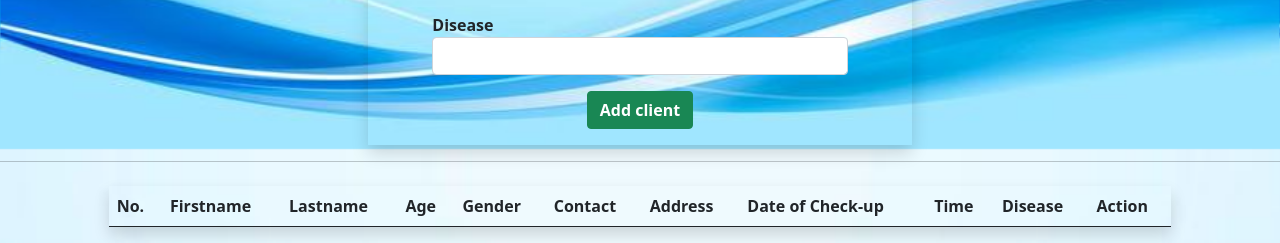
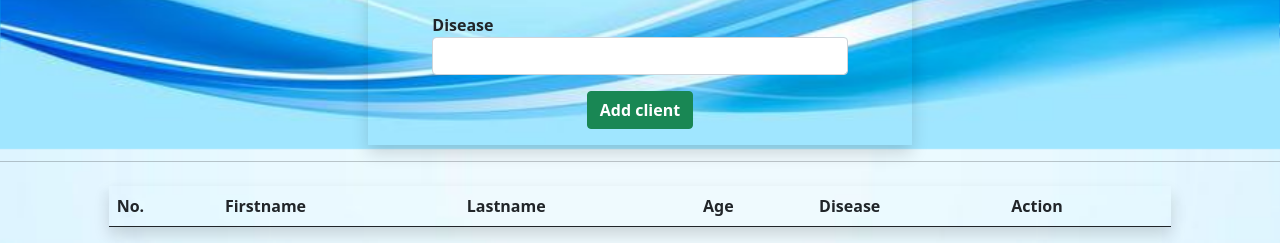
Before and after one commit to RheaServidad/hms, a PHP site: page / in a window 1280 px wide. Shown: the part 651-894 px from the top of the page. Run offline with PHP 8.4, Linux system fonts and the light colour scheme; a user stored in the database is signed in; data comes from the database, SQL or seed files in the repository; lists and menus that the app fills with data are empty.

Commit message:
Update index.php

```diff
--- a/index.php
+++ b/index.php
@@ -14,7 +14,7 @@ if (!isset($_SESSION['logged_in'])) {
     }
 </style>
 <?php
-if(isset($_GET['view'])){ ?>
+if (isset($_GET['view'])) { ?>
     <style>
         body {
             background-image: url("img/kh.jpg");
@@ -24,7 +24,7 @@ if(isset($_GET['view'])){ ?>
         }
     </style>
     <?php
-}else{ ?>
+} else { ?>
 
     <div class="row justify-content-center">
         <div class="col-md-5 shadow mt-5 p-3">
@@ -45,17 +45,21 @@ if(isset($_GET['view'])){ ?>
                 $selectData->execute([$id]);
 
                 foreach ($selectData as $data) { ?>
-                <center><h3>Clients Information</h3></center>
+                    <center>
+                        <h3>Clients Information</h3>
+                    </center>
                     <form action="process.php" method="post">
                         <div class="d-flex mt-3">
                             <input type="hidden" name="user_id" value="<?= $data['id'] ?>">
                             <div class="mt-1 ms-5 me-5">
                                 <label for="fname"><b>Firstname</b></label>
-                                <input type="text" class="form-control " id="fname" name="firstname" required value="<?= $data['fname'] ?>">
+                                <input type="text" class="form-control " id="fname" name="firstname" required
+                                    value="<?= $data['fname'] ?>">
                             </div>
                             <div class="mt-1 ms-5 me-5">
                                 <label for="lname "><b>Lastname</b></label>
-                                <input type="text" class="form-control" id="lname" name="lastname" required value="<?= $data['lname'] ?>">
+                                <input type="text" class="form-control" id="lname" name="lastname" required
+                                    value="<?= $data['lname'] ?>">
                             </div>
                         </div>
                         <div class="ms-5 me-5">
@@ -64,15 +68,18 @@ if(isset($_GET['view'])){ ?>
                         </div>
                         <div class="ms-5 me-5">
                             <label for="gender"><b>Gender</b></label>
-                            <input type="text" class="form-control" id="gender" name="gender" required value="<?= $data['gender'] ?>">
+                            <input type="text" class="form-control" id="gender" name="gender" required
+                                value="<?= $data['gender'] ?>">
                         </div>
                         <div class="ms-5 me-5">
                             <label for="contact"><b>Contact</b></label>
-                            <input type="text" class="form-control" id="contact" name="contact" required value="<?= $data['contact'] ?>">
+                            <input type="text" class="form-control" id="contact" name="contact" required
+                                value="<?= $data['contact'] ?>">
                         </div>
                         <div class="ms-5 me-5">
                             <label for="address"><b>Address</b></label>
-                            <input type="text" class="form-control" id="address" name="address" required value="<?= $data['address'] ?>">
+                            <input type="text" class="form-control" id="address" name="address" required
+                                value="<?= $data['address'] ?>">
                         </div>
                         <div class="ms-5 me-5">
                             <label for="Date"><b>Date of Check-up</b></label>
@@ -85,7 +92,8 @@ if(isset($_GET['view'])){ ?>
                         </div>
                         <div class="ms-5 me-5 mb-3">
                             <label for="reason"><b>Disease</b></label>
-                            <input type="text" id="reason" name="reason" class="form-control" required value="<?= $data['reason'] ?>">
+                            <input type="text" id="reason" name="reason" class="form-control" required
+                                value="<?= $data['reason'] ?>">
                         </div>
                         <div>
                             <center>
@@ -97,7 +105,9 @@ if(isset($_GET['view'])){ ?>
 
                 <?php }
             } else { ?>
-             <center><h3>Clients Information</h3></center>
+                <center>
+                    <h3>Clients Information</h3>
+                </center>
                 <form action="process.php" method="post">
                     <div class="d-flex mt-3">
                         <input type="hidden" name="user_id" value="<?= $_SESSION['u_id'] ?>">
@@ -154,22 +164,19 @@ if(isset($_GET['view'])){ ?>
 
 <?php } ?>
 
-<!--display -->
+
+
+<!--display-->
 <hr>
 <div class="row mt-4 justify-content-center">
     <div class="col-sm-10">
-        <div class="table">
+        <div class="table" id="appointmentTable">
             <table class="table shadow p-2">
                 <thead>
                     <th>No.</th>
                     <th>Firstname</th>
                     <th>Lastname</th>
                     <th>Age</th>
-                    <th>Gender</th>
-                    <th>Contact</th>
-                    <th>Address</th>
-                    <th>Date of Check-up</th>
-                    <th>Time</th>
                     <th>Disease</th>
                     <th>Action</th>
                 </thead>
@@ -180,7 +187,6 @@ if(isset($_GET['view'])){ ?>
                     $select = $conn->prepare("SELECT * FROM appointment WHERE user_id = ?");
                     $select->execute([$userID]);
                     foreach ($select as $value) { ?>
-
                         <tr>
                             <td>
                                 <?= $cnt++ ?>
@@ -195,35 +201,21 @@ if(isset($_GET['view'])){ ?>
                                 <?= $value['age'] ?>
                             </td>
                             <td>
-                                <?= $value['gender'] ?>
+                                <?= $value['reason'] ?>
                             </td>
                             <td>
-                                <?= $value['contact'] ?>
-                            </td>
-                            <td>
-                                <?= $value['address'] ?>
-                            </td>
-                            <td>
-                                <?= $value['date'] ?>
-                            </td>
-                            <td>
-                                <?= $value['time'] ?>
-                            </td>
-                            <td>
-                                <?= $value['reason'] ?>
-                            </td>
-                            <td><a href="index.php?view&id=<?= $value['id'] ?>" class="text-decoration-none">👁‍🗨</a>|
+                                <a href="view.php?view&id=<?= $value['id'] ?>" class="text-decoration-none">👁‍🗨</a> |
                                 <a href="index.php?edit&id=<?= $value['id'] ?>" class="text-decoration-none">✏️</a>
                                 <a href="process.php?delete&id=<?= $value['id'] ?>" class="text-decoration-none">❌</a>
                             </td>
                         </tr>
-
                     <?php } ?>
                 </tbody>
             </table>
         </div>
     </div>
 </div>
+
 </div>
 </body>
 
```
Lines whose indentation alone changed are shown as unchanged.
